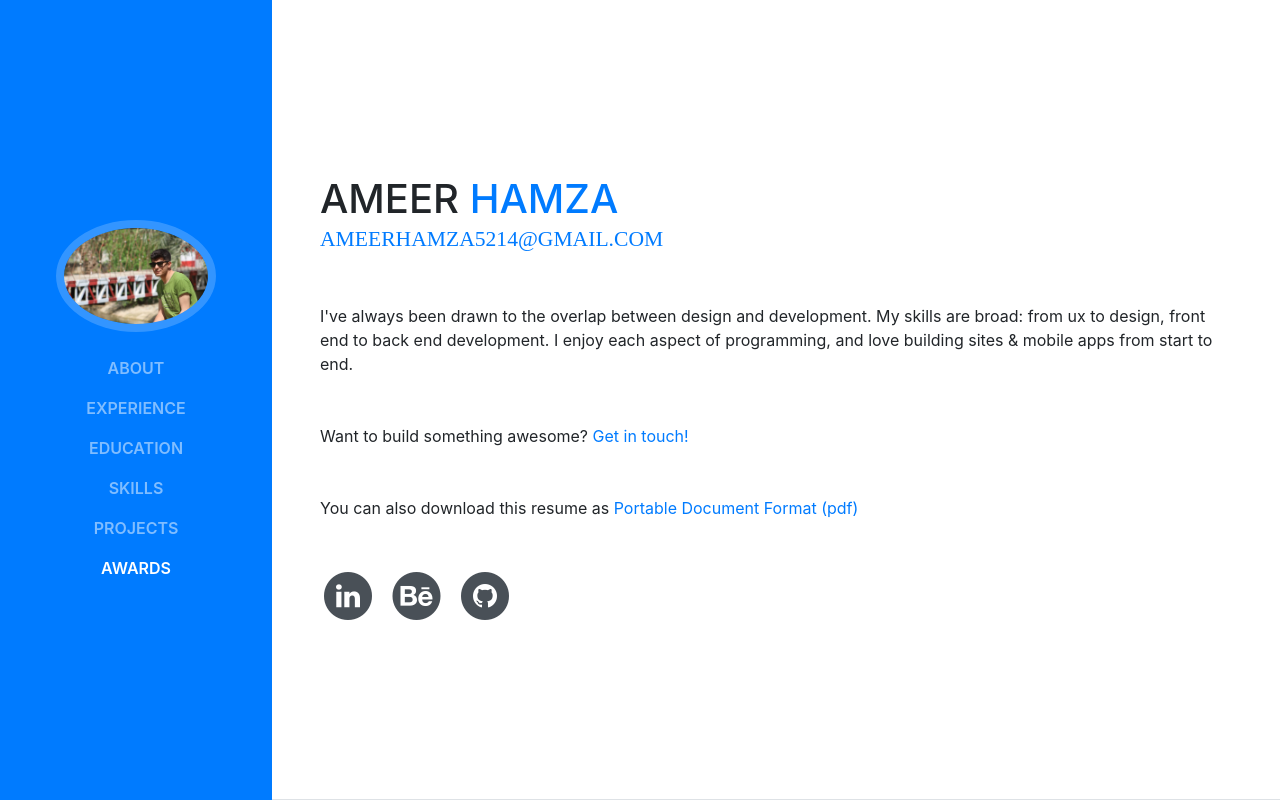
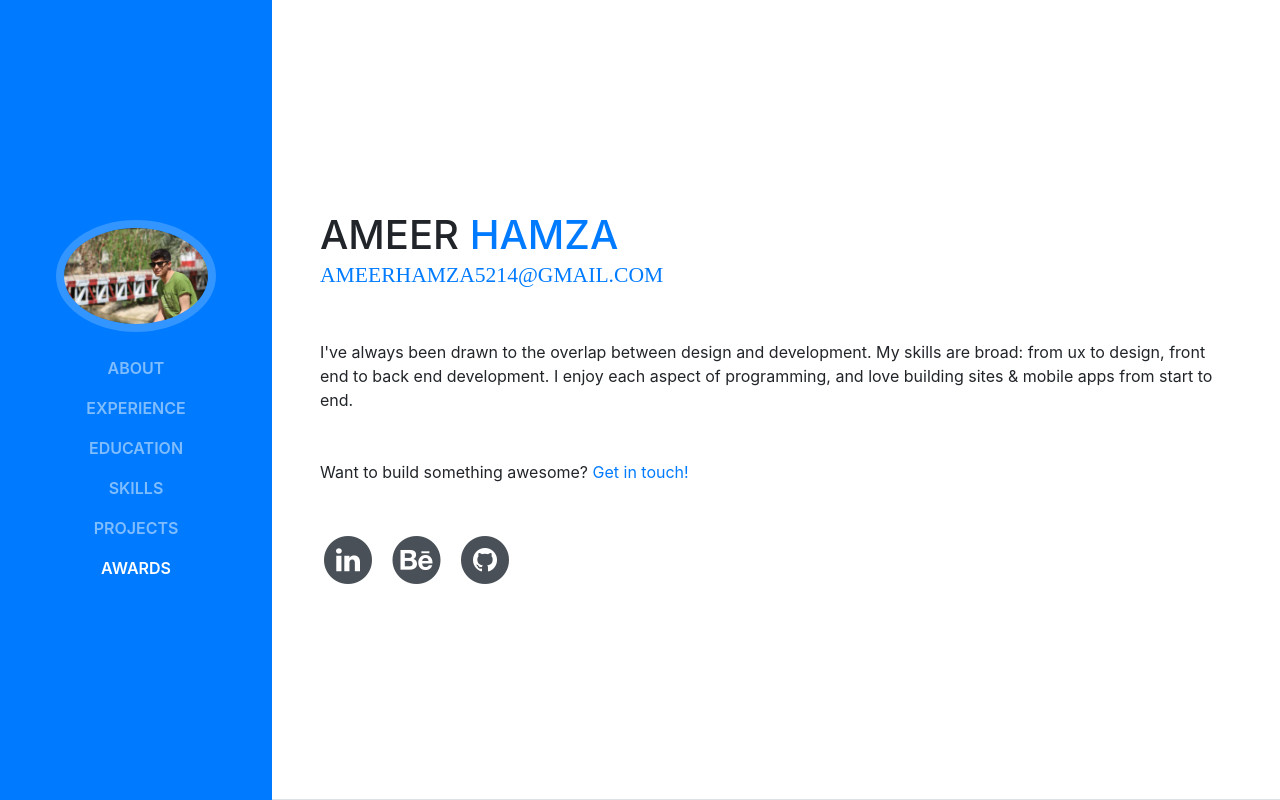
Before and after one commit to aameerhamza521/ameerhamza.cf, a website with bundled scripts: page index.html in a window 1280 px wide. Shown: the top 800 px of the page. Built offline with nearby package versions, Linux system fonts and the light colour scheme; a web font is replaced by a local one.

Commit message:
Update index.html

```diff
--- a/index.html
+++ b/index.html
@@ -8,7 +8,7 @@
     <meta name="description" content="">
     <meta name="author" content="">
 
-    <title>Ameer Hamza Riaz- Resume</title>
+    <title>Ameer Hamza</title>
 
     <!-- Bootstrap core CSS -->
     <link href="vendor/bootstrap/css/bootstrap.min.css" rel="stylesheet">
@@ -74,7 +74,6 @@
           </div>
           <p class="mb-5">I've always been drawn to the overlap between design and development. My skills are broad: from ux to design, front end to back end development. I enjoy each aspect of programming, and love building sites & mobile apps from start to end.</p>
           <p class="mb-5">Want to build something awesome? <a href="mailto:ameerhamza5214@gmail.com">Get in touch!</a></p>
-          <p class="mb-5">You can also download this resume as <a href="src/AmeerHamzaRiaz-2018-Resume.pdf">Portable Document Format (pdf)</a></p>
           <ul class="list-inline list-social-icons mb-0">
             <li class="list-inline-item">
               <a href="https://www.linkedin.com/in/ameer-hamza-b28283103/">
```
